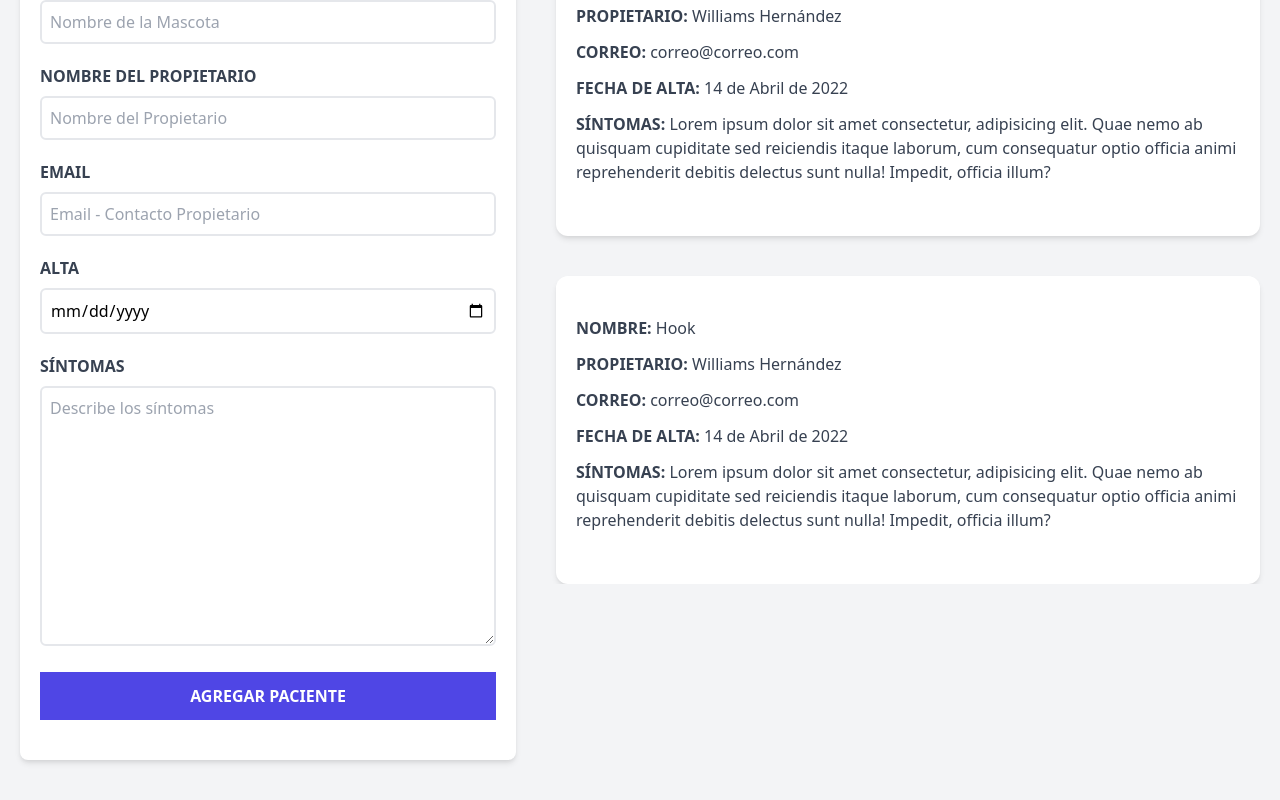
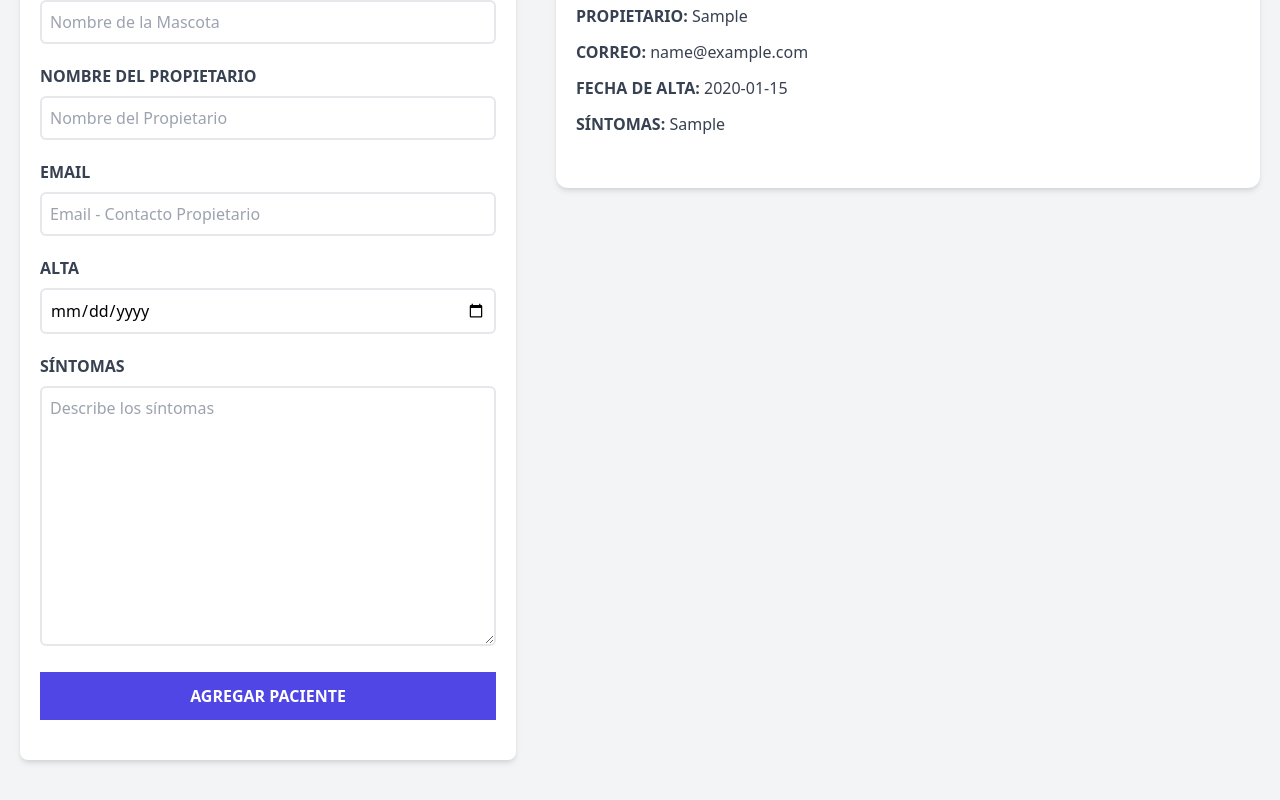
Before and after one commit to hernandw/Veterinaria, a React (Vite) app: page / in a window 1280 px wide. Both pictures are taken after typing "Sample", "Sample", "name@example.com", "2020-01-15", "Sample" into the empty fields and a click on the input "Agregar Paciente". Shown: the part 440-1240 px from the top of the page. Built offline with nearby package versions, Linux system fonts and the light colour scheme.

Commit message:
estilos del listado de pacientes

```diff
--- a/src/App.jsx
+++ b/src/App.jsx
@@ -18,7 +18,9 @@ const [pacientes, setPacientes] = useState([]);
       pacientes={pacientes}
       setPacientes={setPacientes}
       />
-      <ListadoPacientes />
+      <ListadoPacientes
+      pacientes={pacientes}
+      />
       </div>
     </div>
   );
--- /dev/null
+++ b/src/components/Error.jsx
@@ -0,0 +1,11 @@
+import React from 'react'
+
+function Error({children}) {
+  return (
+    <div className="bg-red-800 text-white text-center p-3 uppercase font-bold mb-3 rounded-md">
+        <p>{children}</p>
+    </div>
+  )
+}
+
+export default Error
--- a/src/components/Formulario.jsx
+++ b/src/components/Formulario.jsx
@@ -1,4 +1,5 @@
 import React, { useState } from 'react'
+import Error from './Error';
 
 function Formulario({pacientes, setPacientes}) {
 const [name, setName] = useState('');
@@ -7,6 +8,13 @@ const [email, setEmail] = useState('');
 const [alta, setAlta] = useState('');
 const [sintomas, setSintomas] = useState('');
 const [error, setError] = useState(false);
+
+const getId = () =>{
+  const random = Math.random().toString(36).substr(2);
+  const fecha = Date.now().toString(36)
+
+  return random + fecha
+}
 
 const handleSubmit = e =>{
   e.preventDefault();
@@ -25,7 +33,8 @@ const handleSubmit = e =>{
     propietario,
     email,
     alta,
-    sintomas
+    sintomas,
+    id: getId()
   }
 
   setPacientes([...pacientes, objetoPacientes]);
@@ -42,11 +51,7 @@ const handleSubmit = e =>{
     <p className="text-lg mt-5 text-center mb-10 ">
       Añade Pacientes y {''} <span className="text-indigo-600 font-bold">Administralos</span></p>
     <form onSubmit={handleSubmit} className="bg-white shadow-md rounded-lg py-10 px-5 mb-10">
-      {error &&
-      <div className="bg-red-800 text-white text-center p-3 uppercase font-bold mb-3 rounded-md">
-        <p>Todos los campos son obligatorios</p>
-      </div>
-      }
+      {error && <Error><p>Todos los campos son obligatorios</p></Error> }
       <div className='mb-5'>
         <label htmlFor="name" className='block text-gray-700 uppercase font-bold'>Nombre de Mascota</label>
       <input type="text" id='name' placeholder='Nombre de la Mascota' className="border-2 w-full p-2 mt-2 placeholder-gray-400 rounded-md"
--- a/src/components/ListadoPacientes.jsx
+++ b/src/components/ListadoPacientes.jsx
@@ -1,17 +1,44 @@
 import React from 'react'
-import Registros from './Registros'
+import Paciente from './Paciente'
 
-function ListadoPacientes() {
+function ListadoPacientes( {pacientes }) {
+
   return (
-    <div className="md:w-1/2 lg:w-3/5 md:h-screen overflow-y-scroll">
+
+      <div className="md:w-1/2 lg:w-3/5 md:h-screen overflow-y-scroll">
+        {pacientes && pacientes.length ?
+        (<>
         <h2 className="font-black text-3xl text-center mb-10">Listado Pacientes</h2>
         <p className="text-lg mt-5 text-center mb-10">
       Administra tus{''} <span className="text-indigo-600 font-bold">Pacientes y Citas</span></p>
-    <Registros />
-    <Registros />
-    <Registros />
-    <Registros />
-    <Registros />
+      {pacientes.map((paciente)=>{
+     return <Paciente
+     key={paciente.id}
+     paciente={paciente}
+     />
+   })}
+
+        </>)
+
+
+        : (<>
+          <h2 className="font-black text-3xl text-center mb-10">No hay Pacientes</h2>
+          <p className="text-lg mt-5 text-center mb-10">
+        Comienza agregando pacientes{''} <span className="text-indigo-600 font-bold">y aparecerán aquí</span></p>
+        {pacientes.map((paciente)=>{
+       return <Paciente
+       key={paciente.id}
+       paciente={paciente}
+       />
+     })}
+
+          </>)}
+
+
+
+
+
+
     </div>
   )
 }
--- /dev/null
+++ b/src/components/Paciente.jsx
@@ -0,0 +1,21 @@
+import React from 'react'
+
+const Paciente = ({paciente}) => {
+  const {name, propietario, email, alta, sintomas } = paciente
+  return (
+    <div className="mx-5 my-10 bg-white shadow-md px-5 py-10 rounded-xl" >
+    <p className="font-bold mb-3 text-gray-700 uppercase">Nombre: {''}
+    <span className="font-normal normal-case">{name}</span></p>
+    <p className="font-bold mb-3 text-gray-700 uppercase">Propietario: {''}
+    <span className="font-normal normal-case">{propietario}</span></p>
+    <p className="font-bold mb-3 text-gray-700 uppercase">Correo: {''}
+    <span className="font-normal normal-case">{email}</span></p>
+    <p className="font-bold mb-3 text-gray-700 uppercase">Fecha de Alta: {''}
+    <span className="font-normal normal-case">{alta}</span></p>
+    <p className="font-bold mb-3 text-gray-700 uppercase">Síntomas: {''}
+    <span className="font-normal normal-case">{sintomas}</span></p>
+  </div>
+  )
+}
+
+export default Paciente
--- a/src/components/Registros.jsx
+++ /dev/null
@@ -1,20 +0,0 @@
-import React from 'react'
-
-const Registros = () => {
-  return (
-    <div className="mx-5 my-10 bg-white shadow-md px-5 py-10 rounded-xl" >
-    <p className="font-bold mb-3 text-gray-700 uppercase">Nombre: {''}
-    <span className="font-normal normal-case">Hook</span></p>
-    <p className="font-bold mb-3 text-gray-700 uppercase">Propietario: {''}
-    <span className="font-normal normal-case">Williams Hernández</span></p>
-    <p className="font-bold mb-3 text-gray-700 uppercase">Correo: {''}
-    <span className="font-normal normal-case">correo@correo.com</span></p>
-    <p className="font-bold mb-3 text-gray-700 uppercase">Fecha de Alta: {''}
-    <span className="font-normal normal-case">14 de Abril de 2022</span></p>
-    <p className="font-bold mb-3 text-gray-700 uppercase">Síntomas: {''}
-    <span className="font-normal normal-case">Lorem ipsum dolor sit amet consectetur, adipisicing elit. Quae nemo ab quisquam cupiditate sed reiciendis itaque laborum, cum consequatur optio officia animi reprehenderit debitis delectus sunt nulla! Impedit, officia illum?</span></p>
-  </div>
-  )
-}
-
-export default Registros
```
